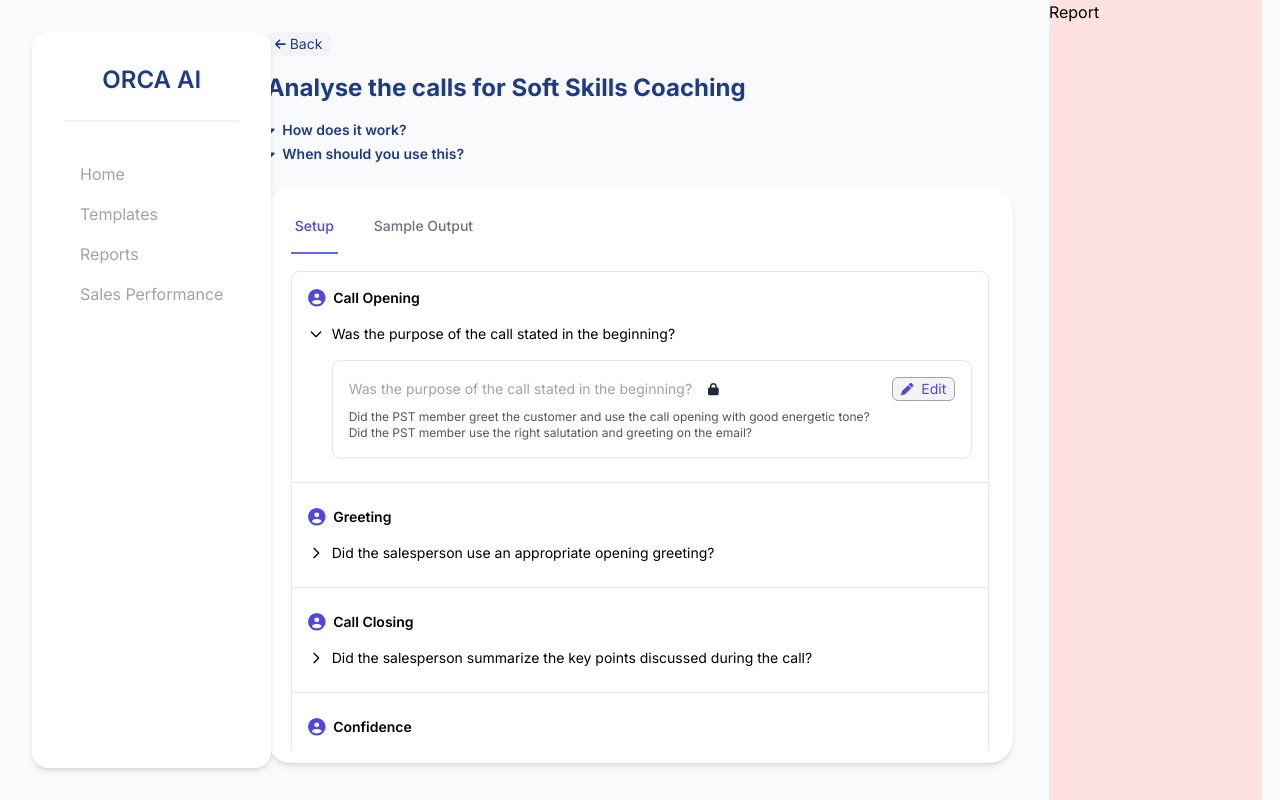
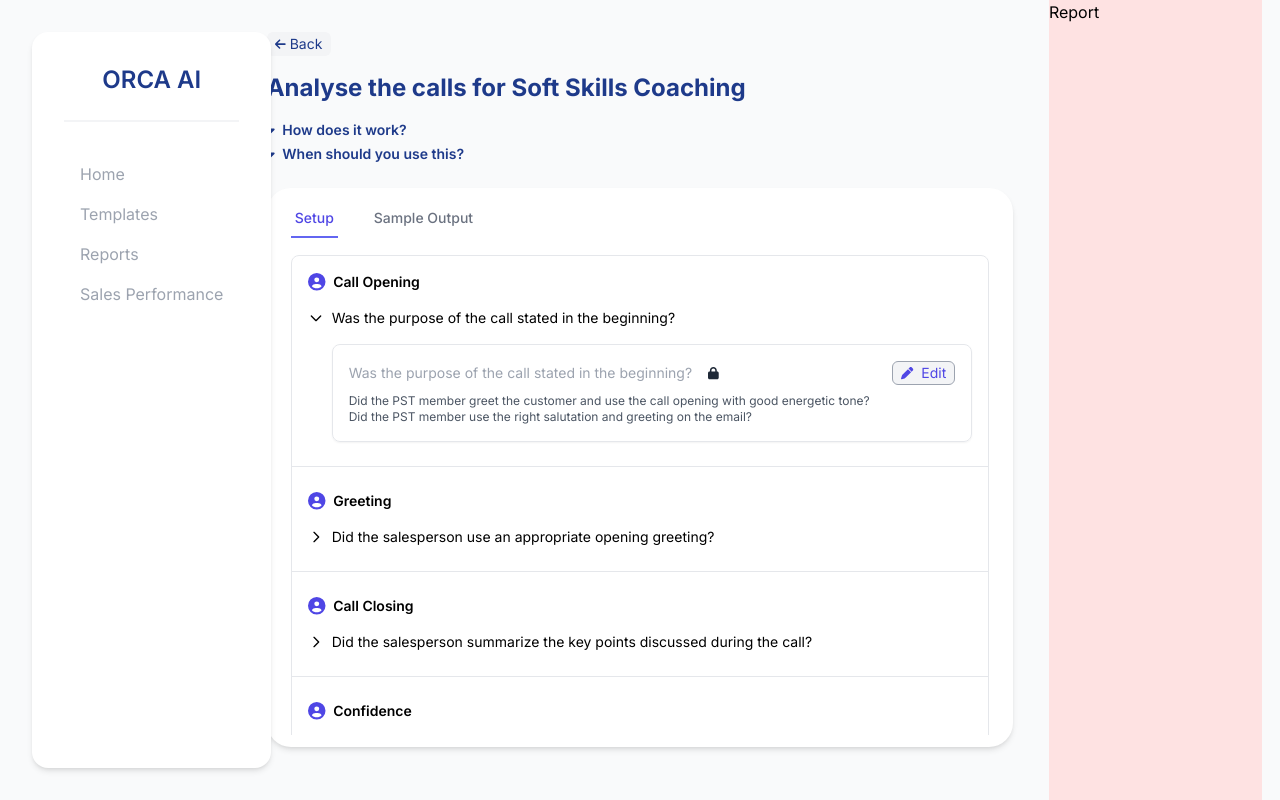
Before and after one commit to Aayushi-Agrwal/Orca.ai-assignment, a Next.js app: page / in a window 1280 px wide. Built offline with nearby package versions, Linux system fonts and the light colour scheme.

Commit message:
fix: tabs padding

```diff
--- a/app/_components/Tabs.tsx
+++ b/app/_components/Tabs.tsx
@@ -10,7 +10,7 @@ const Tab = ({ tabs }: { tabs: Tab[] }) => {
   return (
     <div>
       <div className="border-b border-white ">
-        <nav className=" flex space-x-8" aria-label="Tabs">
+        <nav className="flex space-x-8" aria-label="Tabs">
           {tabs.map((tab, index) => (
             <button
               key={tab.name}
@@ -19,7 +19,7 @@ const Tab = ({ tabs }: { tabs: Tab[] }) => {
                 activeTab === index
                   ? "border-indigo-500 text-indigo-600"
                   : "border-transparent text-gray-500 hover:text-gray-700 hover:border-gray-300"
-              } whitespace-nowrap py-4 px-1 border-b-2 font-medium text-sm`}
+              } whitespace-nowrap py-2 px-1 border-b-2 font-medium text-sm`}
             >
               {tab.name}
             </button>
```
